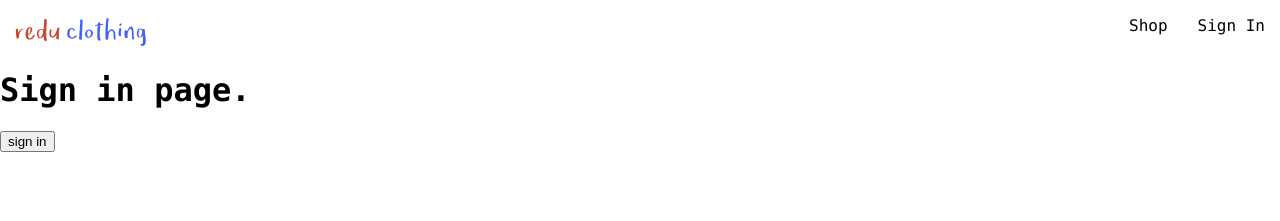
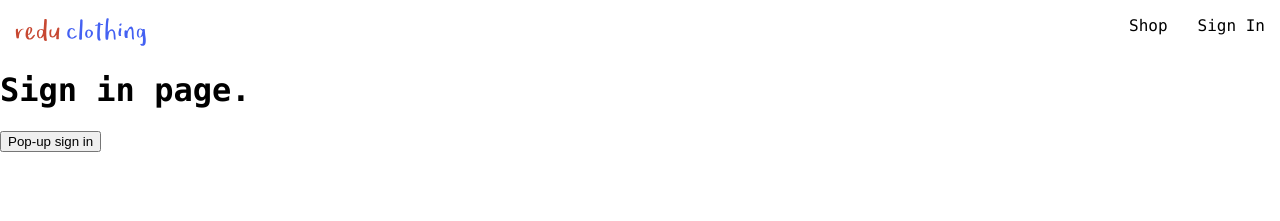
Before and after one commit to DovLozys/redu-clothing, a React (Create React App) app: page /signin in a window 1280 px wide. Shown: the top 221 px of the page. Built offline with nearby package versions, Linux system fonts and the light colour scheme.

Commit message:
quotes and spaces...

```diff
--- a/src/routes/sign-in/sign-in.component.jsx
+++ b/src/routes/sign-in/sign-in.component.jsx
@@ -1,15 +1,18 @@
-import { signInWithGooglePopup, createUserDocument } from "../../utils/firebase/firebase.utils";
+import {
+  signInWithGooglePopup,
+  createUserDocument
+} from '../../utils/firebase/firebase.utils';
 
 const SignIn = () => {
   const logGoogleUser = async () => {
-    const {user} = await signInWithGooglePopup();
+    const { user } = await signInWithGooglePopup();
     const userDocRef = await createUserDocument(user);
   }
 
   return (
     <div>
       <h1>Sign in page.</h1>
-      <button onClick={logGoogleUser}>sign in</button>
+      <button onClick={logGoogleUser}>Pop-up sign in</button>
     </div>
   );
 }
```
